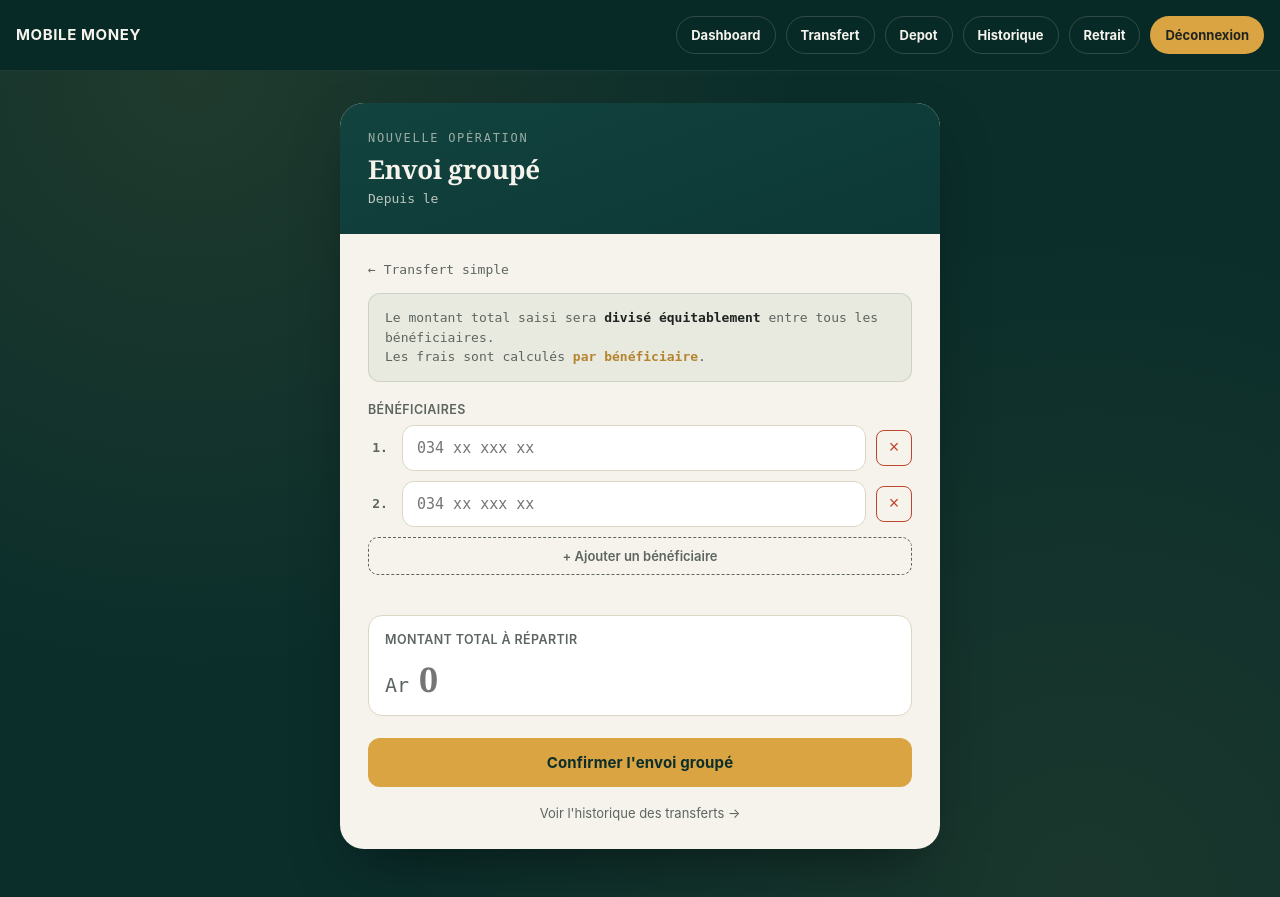
After one commit to rivaldjr39/itu.s4.SysInfo.Final_s4, a CodeIgniter 4 app: the page made by app/Views/Transferts/multiple.php in a window 1280 px wide. The commit adds this page. Run offline with PHP 8.4 and a stand-in for CodeIgniter, Linux system fonts and the light colour scheme; the template is opened without the code that fills it, so the values that code supplies are empty; some libraries are stand-ins or nearby versions.

Commit message:
cote client

```diff
--- a/app/Config/Routes.php
+++ b/app/Config/Routes.php
@@ -17,6 +17,8 @@ $routes->group('transfert', function ($routes) {
     $routes->get('/', 'TransfertController::index');
     $routes->post('/', 'TransfertController::transferer');
     $routes->get('historique', 'TransfertController::historique');
+    $routes->get('multiple', 'TransfertController::multiple');
+    $routes->post('multiple', 'TransfertController::transfererMultiple');
 });
 $routes->post('api/transfert', 'TransfertController::transfererApi');
 $routes->get('transfert/calculer-frais', 'TransfertController::calculerFraisApi');
--- a/app/Views/Transferts/formulaire.php
+++ b/app/Views/Transferts/formulaire.php
@@ -271,6 +271,12 @@ $numero_client = isset($numero_client) && !is_array($numero_client) ? (string) $
                 <div class="flash error"><?= esc(session()->getFlashdata('error')) ?></div>
             <?php endif; ?>
 
+            <div style="text-align: right; margin-bottom: 14px;">
+                <a href="<?= site_url('transfert/multiple') ?>" style="font-size: 13px; color: var(--gold-dark); text-decoration: none; font-family: 'IBM Plex Mono', monospace; font-weight: 600;">
+                    Envoi groupé →
+                </a>
+            </div>
+
             <form action="<?= site_url('transfert') ?>" method="post">
                 <?= csrf_field() ?>
 
--- /dev/null
+++ b/app/Views/Transferts/multiple.php
@@ -0,0 +1,520 @@
+<?= $this->extend('layout/client') ?? '' ?>
+
+<?php
+$numero_client = isset($numero_client) && !is_array($numero_client) ? (string) $numero_client : '';
+?>
+
+<?= $this->section('content') ?>
+
+<style>
+    :root {
+        --teal-950: #0b2e2b;
+        --teal-800: #12433f;
+        --paper: #f6f3ec;
+        --ink: #1f2421;
+        --ink-soft: #5c655f;
+        --gold: #d9a441;
+        --gold-dark: #b5842e;
+        --error: #c1452b;
+        --success: #4f7a5c;
+        --line: #dcd6c7;
+    }
+
+    .transfert-page {
+        min-height: calc(100vh - 72px);
+        background:
+            radial-gradient(circle at 15% 0%, rgba(217, 164, 65, 0.10), transparent 45%),
+            radial-gradient(circle at 85% 100%, rgba(217, 164, 65, 0.08), transparent 50%),
+            var(--teal-950);
+        display: flex;
+        align-items: center;
+        justify-content: center;
+        padding: 32px 16px 48px;
+        font-family: 'Inter', -apple-system, BlinkMacSystemFont, sans-serif;
+        color: var(--ink);
+    }
+
+    .transfert-card {
+        width: 100%;
+        max-width: 600px;
+        background: var(--paper);
+        border-radius: 24px;
+        overflow: hidden;
+        box-shadow: 0 24px 60px -20px rgba(0, 0, 0, 0.5);
+    }
+
+    .transfert-header {
+        background: linear-gradient(160deg, var(--teal-800), #0c3835);
+        color: var(--paper);
+        padding: 28px;
+    }
+
+    .transfert-header .eyebrow {
+        font-size: 12px;
+        letter-spacing: 0.14em;
+        text-transform: uppercase;
+        color: rgba(246, 243, 236, 0.6);
+        margin: 0 0 6px;
+        font-family: 'IBM Plex Mono', monospace;
+    }
+
+    .transfert-header h1 {
+        font-family: 'Fraunces', Georgia, serif;
+        font-weight: 600;
+        font-size: 26px;
+        margin: 0 0 4px;
+        letter-spacing: -0.01em;
+    }
+
+    .transfert-header .from-number {
+        font-family: 'IBM Plex Mono', monospace;
+        font-size: 13px;
+        color: rgba(246, 243, 236, 0.75);
+    }
+
+    .transfert-body {
+        padding: 24px 28px 28px;
+    }
+
+    .flash {
+        border-radius: 12px;
+        padding: 12px 14px;
+        font-size: 13.5px;
+        margin-bottom: 18px;
+        line-height: 1.45;
+    }
+
+    .flash.success {
+        background: rgba(79, 122, 92, 0.12);
+        color: var(--success);
+        border: 1px solid rgba(79, 122, 92, 0.3);
+    }
+
+    .flash.error {
+        background: rgba(193, 69, 43, 0.1);
+        color: var(--error);
+        border: 1px solid rgba(193, 69, 43, 0.3);
+    }
+
+    .field {
+        margin-bottom: 20px;
+    }
+
+    .field label {
+        display: block;
+        font-size: 12.5px;
+        font-weight: 600;
+        letter-spacing: 0.03em;
+        text-transform: uppercase;
+        color: var(--ink-soft);
+        margin-bottom: 8px;
+    }
+
+    .field input[type="tel"] {
+        width: 100%;
+        box-sizing: border-box;
+        border: 1.5px solid var(--line);
+        background: #fff;
+        border-radius: 12px;
+        padding: 13px 14px;
+        font-size: 15px;
+        font-family: 'IBM Plex Mono', monospace;
+        color: var(--ink);
+        transition: border-color 0.15s ease;
+    }
+
+    .field input[type="tel"]:focus,
+    .amount-input-row input[type="number"]:focus {
+        outline: none;
+        border-color: var(--gold-dark);
+        box-shadow: 0 0 0 3px rgba(217, 164, 65, 0.2);
+    }
+
+    .recipient-row {
+        display: flex;
+        align-items: center;
+        gap: 10px;
+        margin-bottom: 10px;
+    }
+
+    .recipient-row .recipient-index {
+        font-family: 'IBM Plex Mono', monospace;
+        font-size: 13px;
+        font-weight: 600;
+        color: var(--ink-soft);
+        min-width: 24px;
+        text-align: center;
+    }
+
+    .recipient-row .field {
+        flex: 1;
+        margin-bottom: 0;
+    }
+
+    .recipient-row .btn-remove {
+        background: none;
+        border: 1.5px solid var(--error);
+        color: var(--error);
+        border-radius: 8px;
+        width: 36px;
+        height: 36px;
+        font-size: 18px;
+        cursor: pointer;
+        display: flex;
+        align-items: center;
+        justify-content: center;
+        transition: background 0.15s ease, color 0.15s ease;
+        flex-shrink: 0;
+    }
+
+    .recipient-row .btn-remove:hover {
+        background: var(--error);
+        color: #fff;
+    }
+
+    .btn-add {
+        background: none;
+        border: 1.5px dashed var(--ink-soft);
+        color: var(--ink-soft);
+        border-radius: 10px;
+        padding: 10px 16px;
+        font-size: 13px;
+        font-family: 'Inter', sans-serif;
+        font-weight: 600;
+        cursor: pointer;
+        width: 100%;
+        transition: border-color 0.15s ease, color 0.15s ease;
+        margin-bottom: 20px;
+    }
+
+    .btn-add:hover {
+        border-color: var(--gold-dark);
+        color: var(--gold-dark);
+    }
+
+    .amount-field {
+        border: 1.5px solid var(--line);
+        border-radius: 14px;
+        background: #fff;
+        padding: 16px 16px 12px;
+        margin-bottom: 22px;
+    }
+
+    .amount-field label {
+        display: block;
+        font-size: 12.5px;
+        font-weight: 600;
+        letter-spacing: 0.03em;
+        text-transform: uppercase;
+        color: var(--ink-soft);
+        margin-bottom: 8px;
+    }
+
+    .amount-input-row {
+        display: flex;
+        align-items: baseline;
+        gap: 8px;
+    }
+
+    .amount-input-row .currency {
+        font-family: 'IBM Plex Mono', monospace;
+        font-size: 20px;
+        color: var(--ink-soft);
+    }
+
+    .amount-input-row input[type="number"] {
+        flex: 1;
+        border: none;
+        appearance: textfield;
+        -moz-appearance: textfield;
+        font-family: 'Fraunces', Georgia, serif;
+        font-size: 34px;
+        font-weight: 600;
+        color: var(--ink);
+        width: 100%;
+        background: transparent;
+    }
+
+    .amount-input-row input[type="number"]::-webkit-outer-spin-button,
+    .amount-input-row input[type="number"]::-webkit-inner-spin-button {
+        -webkit-appearance: none;
+        margin: 0;
+    }
+
+    .info-box {
+        background: rgba(79, 122, 92, 0.08);
+        border: 1px solid rgba(79, 122, 92, 0.2);
+        border-radius: 12px;
+        padding: 14px 16px;
+        margin-bottom: 20px;
+        font-size: 13px;
+        color: var(--ink-soft);
+        line-height: 1.5;
+        font-family: 'IBM Plex Mono', monospace;
+    }
+
+    .info-box strong {
+        color: var(--ink);
+    }
+
+    .info-box .highlight {
+        color: var(--gold-dark);
+        font-weight: 600;
+    }
+
+    .btn-transferer {
+        width: 100%;
+        border: none;
+        border-radius: 12px;
+        background: var(--gold);
+        color: var(--teal-950);
+        font-family: 'Inter', sans-serif;
+        font-weight: 700;
+        font-size: 15px;
+        letter-spacing: 0.01em;
+        padding: 15px;
+        cursor: pointer;
+        transition: background 0.15s ease, transform 0.1s ease;
+    }
+
+    .btn-transferer:hover {
+        background: var(--gold-dark);
+    }
+
+    .btn-transferer:active {
+        transform: scale(0.98);
+    }
+
+    .lien-historique {
+        display: block;
+        text-align: center;
+        margin-top: 18px;
+        font-size: 13px;
+        color: var(--ink-soft);
+        text-decoration: none;
+    }
+
+    .lien-historique:hover {
+        color: var(--gold-dark);
+        text-decoration: underline;
+    }
+
+    .back-link {
+        display: inline-block;
+        margin-bottom: 16px;
+        font-size: 13px;
+        color: var(--ink-soft);
+        text-decoration: none;
+        font-family: 'IBM Plex Mono', monospace;
+    }
+
+    .back-link:hover {
+        color: var(--gold-dark);
+    }
+
+    @media (max-width: 640px) {
+        .transfert-page {
+            padding: 16px;
+        }
+
+        .transfert-header h1 {
+            font-size: 24px;
+        }
+    }
+</style>
+
+<div class="transfert-page">
+    <div class="transfert-card">
+        <div class="transfert-header">
+            <p class="eyebrow">Nouvelle opération</p>
+            <h1>Envoi groupé</h1>
+            <div class="from-number">Depuis le <?= esc($numero_client) ?></div>
+        </div>
+
+        <div class="transfert-body">
+            <a href="<?= site_url('transfert') ?>" class="back-link">← Transfert simple</a>
+
+            <?php if (session()->getFlashdata('success')): ?>
+                <div class="flash success"><?= esc(session()->getFlashdata('success')) ?></div>
+            <?php endif; ?>
+
+            <?php if (session()->getFlashdata('error')): ?>
+                <div class="flash error"><?= esc(session()->getFlashdata('error')) ?></div>
+            <?php endif; ?>
+
+            <div class="info-box">
+                Le montant total saisi sera <strong>divisé équitablement</strong> entre tous les bénéficiaires.<br>
+                Les frais sont calculés <span class="highlight">par bénéficiaire</span>.
+            </div>
+
+            <form action="<?= site_url('transfert/multiple') ?>" method="post" id="multipleForm">
+                <?= csrf_field() ?>
+
+                <div class="field">
+                    <label>Bénéficiaires</label>
+                    <div id="recipientsContainer">
+                        <!-- Les lignes de destinataires seront insérées ici par JS -->
+                    </div>
+                    <button type="button" class="btn-add" id="addRecipientBtn">+ Ajouter un bénéficiaire</button>
+                </div>
+
+                <div class="amount-field">
+                    <label for="montant_total">Montant total à répartir</label>
+                    <div class="amount-input-row">
+                        <span class="currency">Ar</span>
+                        <input
+                            type="number"
+                            id="montant_total"
+                            name="montant_total"
+                            placeholder="0"
+                            min="1"
+                            step="1"
+                            value="<?= esc(old('montant_total')) ?>"
+                            required
+                        >
+                    </div>
+                    <div class="info-box" id="repartitionInfo" style="margin-top: 12px; display: none;">
+                        <span id="repartitionText"></span>
+                    </div>
+                </div>
+
+                <button type="submit" class="btn-transferer">Confirmer l'envoi groupé</button>
+            </form>
+
+            <a href="<?= site_url('transfert/historique') ?>" class="lien-historique">Voir l'historique des transferts →</a>
+        </div>
+    </div>
+</div>
+
+<script>
+(function () {
+    const container = document.getElementById('recipientsContainer');
+    const addBtn = document.getElementById('addRecipientBtn');
+    const montantInput = document.getElementById('montant_total');
+    const repartitionInfo = document.getElementById('repartitionInfo');
+    const repartitionText = document.getElementById('repartitionText');
+    const urlCalculFrais = "<?= site_url('transfert/calculer-frais') ?>";
+
+    let recipientCount = 0;
+
+    // Initialiser avec 2 champs par défaut
+    function initRecipients() {
+        for (let i = 0; i < 2; i++) {
+            addRecipientField();
+        }
+    }
+
+    function addRecipientField() {
+        recipientCount++;
+        const index = recipientCount;
+
+        const row = document.createElement('div');
+        row.className = 'recipient-row';
+        row.dataset.index = index;
+
+        const indexSpan = document.createElement('span');
+        indexSpan.className = 'recipient-index';
+        indexSpan.textContent = index + '.';
+
+        const fieldDiv = document.createElement('div');
+        fieldDiv.className = 'field';
+
+        const input = document.createElement('input');
+        input.type = 'tel';
+        input.name = 'numeros[]';
+        input.placeholder = '034 xx xxx xx';
+        input.inputMode = 'numeric';
+        input.required = true;
+        input.dataset.index = index;
+
+        fieldDiv.appendChild(input);
+
+        const removeBtn = document.createElement('button');
+        removeBtn.type = 'button';
+        removeBtn.className = 'btn-remove';
+        removeBtn.innerHTML = '×';
+        removeBtn.title = 'Supprimer ce bénéficiaire';
+        removeBtn.addEventListener('click', function () {
+            row.remove();
+            updateIndices();
+            updateRepartition();
+        });
+
+        row.appendChild(indexSpan);
+        row.appendChild(fieldDiv);
+        row.appendChild(removeBtn);
+
+        container.appendChild(row);
+    }
+
+    function updateIndices() {
+        const rows = container.querySelectorAll('.recipient-row');
+        rows.forEach((row, idx) => {
+            const newIndex = idx + 1;
+            row.dataset.index = newIndex;
+            const indexSpan = row.querySelector('.recipient-index');
+            if (indexSpan) indexSpan.textContent = newIndex + '.';
+            const input = row.querySelector('input');
+            if (input) input.dataset.index = newIndex;
+        });
+        recipientCount = rows.length;
+    }
+
+    function updateRepartition() {
+        const montantTotal = parseFloat(montantInput.value);
+        const rows = container.querySelectorAll('.recipient-row');
+        const count = rows.length;
+
+        if (!montantTotal || montantTotal <= 0 || count < 2) {
+            repartitionInfo.style.display = 'none';
+            return;
+        }
+
+        const montantParPersonne = Math.floor(montantTotal / count);
+        const reste = montantTotal - (montantParPersonne * count);
+
+        repartitionText.innerHTML =
+            'Répartition : <strong>' + count + '</strong> bénéficiaire' + (count > 1 ? 's' : '') +
+            ' × <strong>' + montantParPersonne.toLocaleString('fr-FR') + ' Ar</strong>' +
+            (reste > 0 ? ' (reste ' + reste + ' Ar non distribué)' : '') +
+            ' chacun';
+
+        repartitionInfo.style.display = 'block';
+
+        // Calculer les frais pour le montant par personne
+        if (montantParPersonne > 0) {
+            fetch(urlCalculFrais + '?montant=' + encodeURIComponent(montantParPersonne), {
+                headers: { 'X-Requested-With': 'XMLHttpRequest' }
+            })
+                .then(res => res.json())
+                .then(data => {
+                    if (data.success) {
+                        const fraisTotal = data.frais * count;
+                        const totalDebite = (montantParPersonne + data.frais) * count;
+                        repartitionText.innerHTML +=
+                            '<br>Frais : <span class="highlight">' + data.frais.toLocaleString('fr-FR') + ' Ar</span> par transfert' +
+                            ' — <strong>Total débité : ' + totalDebite.toLocaleString('fr-FR') + ' Ar</strong>';
+                    }
+                })
+                .catch(() => {});
+        }
+    }
+
+    addBtn.addEventListener('click', addRecipientField);
+
+    montantInput.addEventListener('input', function () {
+        updateRepartition();
+    });
+
+    // Observer les changements dans le container (ajout/suppression)
+    const observer = new MutationObserver(function () {
+        updateRepartition();
+    });
+    observer.observe(container, { childList: true });
+
+    // Initialiser
+    initRecipients();
+})();
+</script>
+
+<?= $this->endSection() ?>
```
Also changed, not shown: Tache.md (+10 -0 lines), app/Controllers/TransfertController.php (+72 -0 lines), app/Models/Transfert.php (+118 -0 lines), 2 other files.
